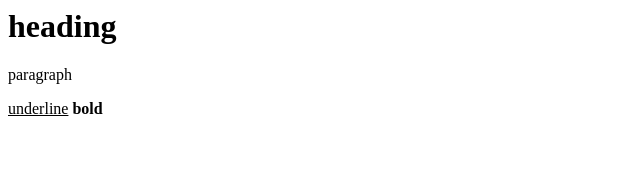
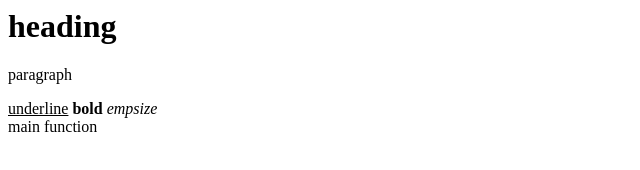
Before and after one commit to Himanshudinkar/cybrom_github, a plain HTML site: page index.html in a window 1280 px wide. Shown: the whole page, without its empty margins (0-640 px from the left). Drawn offline with Linux system fonts and the light colour scheme.

Commit message:
first commit

```diff
--- a/index.html
+++ b/index.html
@@ -2,3 +2,5 @@
 <p>paragraph</p>
 <u>underline</u>
 <strong>bold</strong>
+<em>empsize</em>
+<main>main function</main>
```
